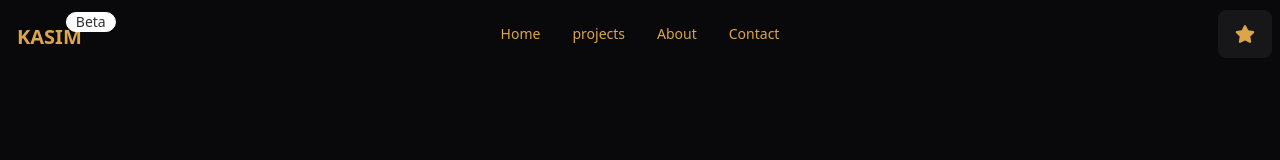
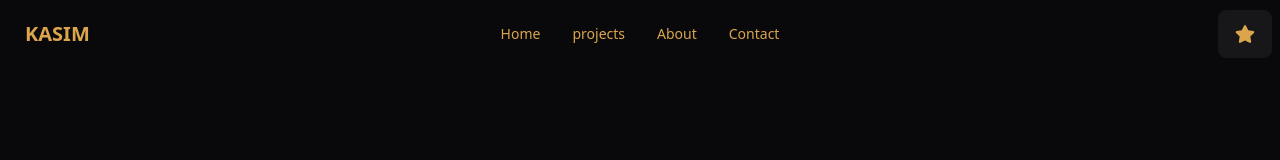
Before and after one commit to Qasimsaifi/portfolio, a Next.js app: page / in a window 1280 px wide. Shown: the top 160 px of the page. Built offline with nearby package versions, Linux system fonts and the light colour scheme.

Commit message:
veta remove production ready now

```diff
--- a/src/components/Navbar.jsx
+++ b/src/components/Navbar.jsx
@@ -41,8 +41,8 @@ const Navbar = () => {
           </ul>
         </div>
         <div className="avatar indicator ">
-          <span className="indicator-item badge badge-primary">Beta</span>
-          <a href="/" className="btn btn-ghost normal-case text-xl btn-xs">
+          {/* <span className="indicator-item badge badge-primary">Beta</span> */}
+          <a href="/" className="btn btn-ghost normal-case text-xl">
             KASIM
           </a>
         </div>
```
